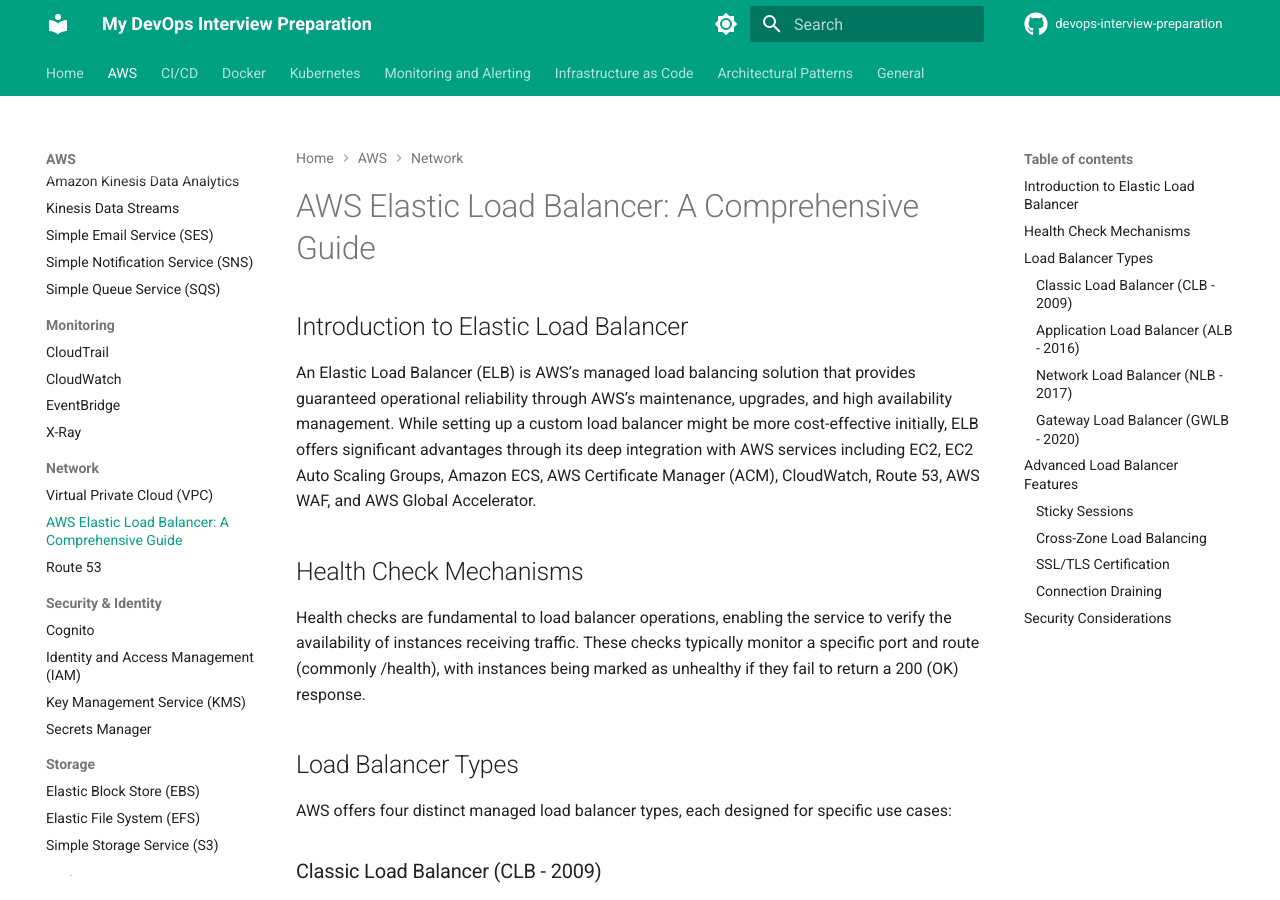
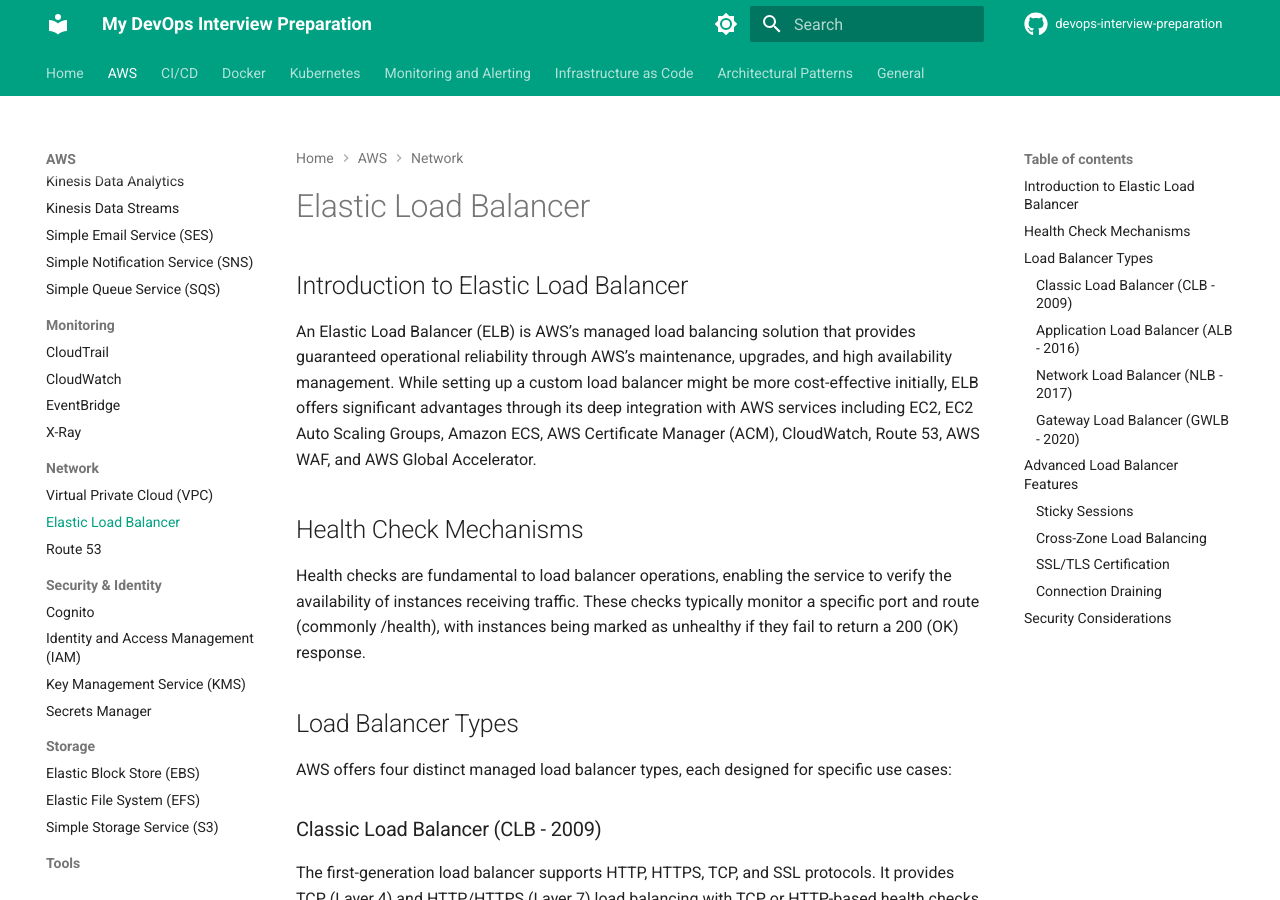
Before and after one commit to alelapi/devops-interview-preparation, an MkDocs documentation site: the page built from docs/aws/network/elb.md, in a window 1280 px wide and 900 px high. Built offline with MkDocs 1.6.1 and Material for MkDocs 9.7.7, drawn with Linux system fonts in a browser that asks for light colours; comment, search, counter and statistics services are not loaded.

Commit message:
fix titles

```diff
--- a/docs/aws/messaging/kinesis_data_analytics.md
+++ b/docs/aws/messaging/kinesis_data_analytics.md
@@ -1,4 +1,4 @@
-# Amazon Kinesis Data Analytics
+# Kinesis Data Analytics
 
 Amazon Kinesis Data Analytics provides a powerful serverless solution for processing and analyzing streaming data in real-time using standard SQL queries. The service enables organizations to transform and derive insights from data streams without managing complex infrastructure.
 
--- a/docs/aws/network/elb.md
+++ b/docs/aws/network/elb.md
@@ -1,4 +1,4 @@
-# AWS Elastic Load Balancer: A Comprehensive Guide
+# Elastic Load Balancer
 
 ## Introduction to Elastic Load Balancer
 
```
